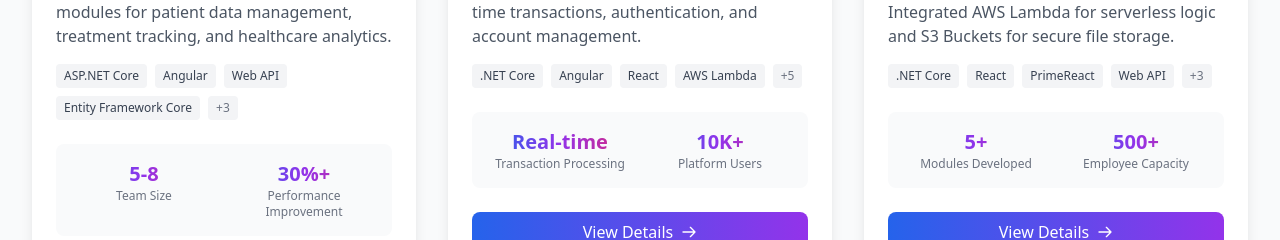
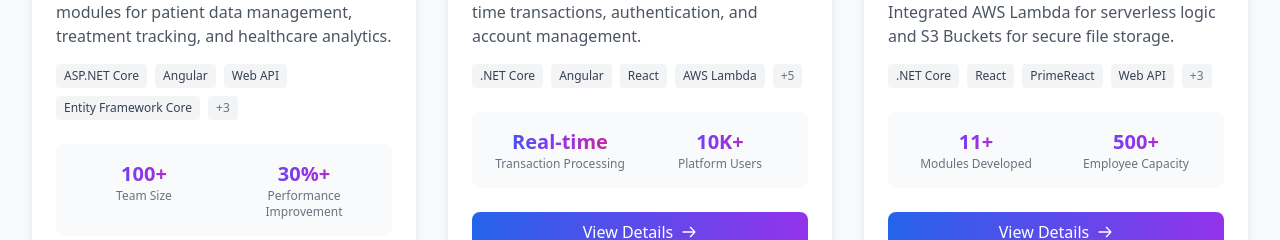
Before and after one commit to sada2612/SahadevPortfolio, a React (Create React App) app: page / in a window 1280 px wide. Shown: the part 1402-1642 px from the top of the page. Built offline with nearby package versions, Linux system fonts and the light colour scheme.

Commit message:
Bg change

```diff
--- a/src/components/Home/AllProject.jsx
+++ b/src/components/Home/AllProject.jsx
@@ -317,12 +317,12 @@ const projects = [
             </div>
             <div className="flex gap-3">
               <select
-                className="px-4 py-2 dark:border-slate-700 rounded-md border border-border bg-background text-foreground text-sm font-medium hover:bg-muted hover:border-primary/50 focus:outline-none focus:ring-2 focus:ring-primary focus:border-primary transition-colors cursor-pointer"
+                className="px-4 py-2 dark:bg-transparent dark:border-slate-700 rounded-md border border-border bg-background text-foreground text-sm font-medium hover:bg-muted hover:border-primary/50 focus:outline-none focus:ring-2 focus:ring-primary focus:border-primary transition-colors cursor-pointer"
                 value={sortOption}
                 onChange={(e) => setSortOption(e.target.value)}
               >
                 {sortOptions.map(option => (
-                  <option key={option.value} value={option.value}>
+                  <option key={option.value} value={option.value} className='dark:text-gray dark:bg-gray-700'>
                     {option.label}
                   </option>
                 ))}
--- a/src/utils/data.js
+++ b/src/utils/data.js
@@ -7,7 +7,7 @@ export const projects = [
     status: 'Completed',
     technologies: ['ASP.NET Core', 'Angular', 'Web API', 'Entity Framework Core', 'SQL Server 2019', 'jQuery', 'Ajax'],
     stats: [
-      { label: 'Team Size', value: '5-8' },
+      { label: 'Team Size', value: '100+' },
       { label: 'Performance Improvement', value: '30%+' },
     ],
     link: '/',
@@ -45,7 +45,7 @@ export const projects = [
     status: 'Completed',
     technologies: ['.NET Core', 'React', 'PrimeReact', 'Web API', 'SQL Server 2022', 'AWS Lambda', 'S3'],
     stats: [
-      { label: 'Modules Developed', value: '5+' },
+      { label: 'Modules Developed', value: '11+' },
       { label: 'Employee Capacity', value: '500+' },
     ],
     link: '/',
```
